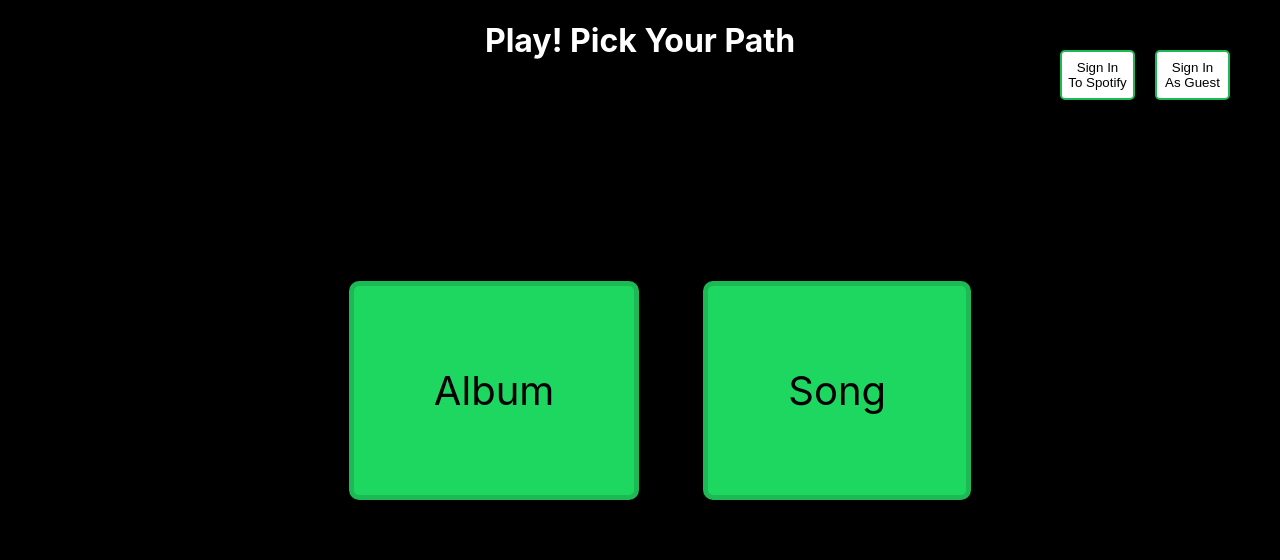
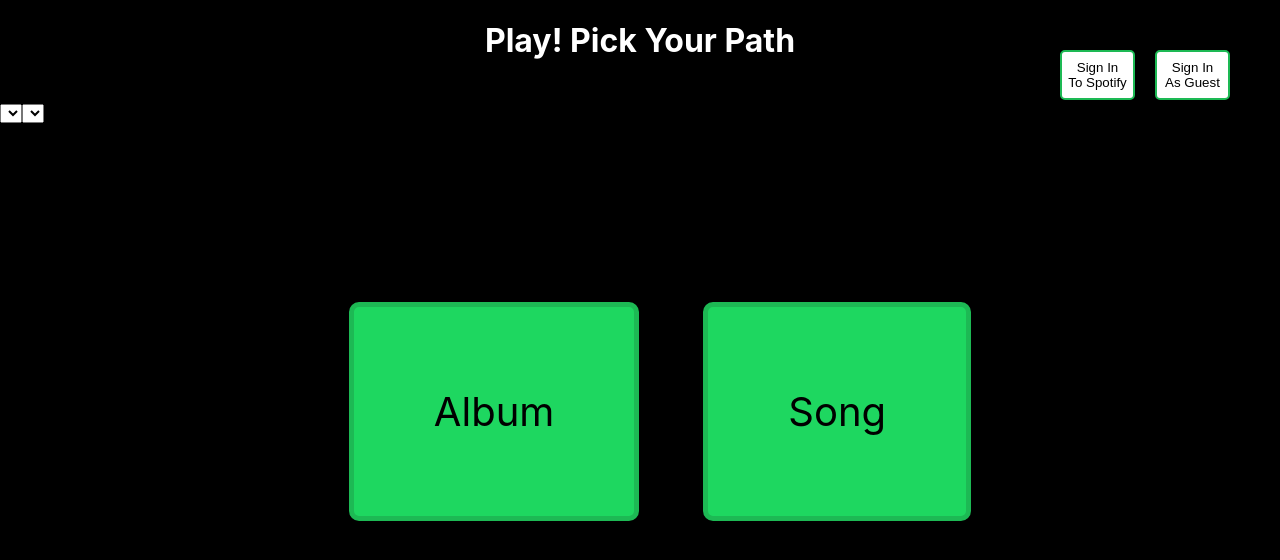
Before and after one commit to ak942/musiqle-front-end, a React (Create React App) app: page / in a window 1280 px wide. Shown: the top 560 px of the page. Built offline with nearby package versions, Linux system fonts and the light colour scheme; no server answers.

Commit message:
Score board updated with logged in user

```diff
--- a/src/App.js
+++ b/src/App.js
@@ -19,12 +19,12 @@ const points = {
 function App() {
 
   // update to axios calls when back-end deployed
-  const [score, setScore] = useState(userinfo[0].score)
-  const [totalScore, setTotalScore] = useState(userinfo[0].totalScore)
-  const [streak, setStreak] = useState(userinfo[0].streak)
+  const [score, setScore] = useState(0)
+  const [totalScore, setTotalScore] = useState(0)
+  const [streak, setStreak] = useState(0)
   const [user, setUser] = useState(null)
   const [userData, setUserData] = useState({})
-  const [accessToken, setAccessToken] = useState("BQCo2b6my_0TeDWD5sUr5Cy3HvldJn_6sqLjSUAd0hQ5FvOOkpGXRSAyzO0hmIrzCeCo69Oupk_jd_5Yi_gmXup5s-oHWL_xvG_YKeAxJPyTgbVo1aM")
+  const [accessToken, setAccessToken] = useState("BQCONSNcxT8Obd2NNgH17wU8jJkhIYirdOSO2ck6oZfHSNaXAN8nbRrffTyFUfPZksB0MQPQ7yWFd7hhjzjMAuQdPPUaCMsQYOnffTXG1xXw_t8lt0k")
   const [playlistID, setPlaylistID] = useState("1ap9564Wpqxi2Bb8gVaSWc")
   const [playlistData, setPlaylistData] = useState([])
   const [allData, setAllData] = useState([])
@@ -70,14 +70,9 @@ function App() {
     await fetch(`https://api.spotify.com/v1/playlists/${playlistID}/tracks`, userParameters)
       .then(async (response) => {
         const { items } = await response.json()
-        // console.log("My response: ", items)
         setPlaylistData(items)
       })
-      // .then(response => setPlaylistData(response.items))
       .catch(err => console.log("An error has occurred.", err))
-
-    // console.log("Tracks info: ", tracks)
-    // return tracks
   }, [accessToken])
 
 
@@ -87,14 +82,16 @@ function App() {
 
   console.log(playlistData)
 
-//Getting all the Users from DB
+  // Getting all the Users from DB
   useEffect(()=> {
     axios.get('https://musiqle-back-end-w9vy.onrender.com/user').then((response)=>{
     setAllData(response.data)
     console.log(response.data)
     })
   },[]);
-//choosing the right user
+
+
+  //choosing the right user
   const getUserData = (newuser) => {
     const specificUser = allData.find(user => {
       return user.name === newuser
@@ -109,9 +106,13 @@ function App() {
           "bestScoreAlbum": 0,
           "bestScoreSong": 0
       }
+
     const specificUserChoosen = specificUser? specificUser : newUserData //postnewuser
     setUser(specificUserChoosen.name)
     setUserData(specificUserChoosen)
+    setScore(specificUserChoosen.score)
+    setTotalScore(specificUserChoosen.totalScore)
+    setStreak(specificUserChoosen.streak)
     console.log(specificUserChoosen, "new")
     console.log(userData, "userdata")
   }
@@ -135,6 +136,8 @@ function App() {
   const resetStreak = () => {
     setStreak(0)
   }
+
+  const loggedIn = (user !== null) ? true : false
 
 
   return (
--- a/src/components/Album.js
+++ b/src/components/Album.js
@@ -9,15 +9,15 @@ import NavBar from './NavBar';
 
 const Album = ({ playlistData, resetScore, currentScore, totalScore, streak, increaseCurrentScore, increaseStreak, resetStreak, increaseTotalScore }) => {
 
-    const songList = playlistData
-    console.log("These are my songs: ", songList)
+    const playlist = playlistData
+    console.log("These are my songs: ", playlist)
     const [attempts, setAttempts] = useState(4)
     const [num, setNum] = useState(8)
 
     const getRandomAlbum = () => {
-        const randomNum = Math.floor(Math.random() * songList.length)
-        console.log(songList[randomNum])
-        return songList[randomNum]
+        const randomNum = Math.floor(Math.random() * playlist.length)
+        console.log(playlist[randomNum])
+        return playlist[randomNum]
     }
 
     const [randomAlbum, setRandomAlbum] = useState(getRandomAlbum())
--- a/src/components/Home.js
+++ b/src/components/Home.js
@@ -3,17 +3,17 @@ import { Link } from "react-router-dom";
 import './home.css'
 import SpotifyPopUp from './SpotifyPopUp'
 
-const Home = ({user, findUser}) => {
+const Home = ({ user, findUser }) => {
     const [clicked, setClicked] = React.useState(false)
 
-    const spotifyClick = ()=> {
+    const spotifyClick = () => {
         setClicked(true)
     }
     const close = () => {
         setClicked(false)
     }
     const signIn = () => {
-        if (!clicked && !user){
+        if (!clicked && !user) {
             return (
                 <div>
                     <button className="circular signin" onClick={spotifyClick}>
@@ -35,9 +35,11 @@ const Home = ({user, findUser}) => {
             <h1 className="welcome-header">Play! Pick Your Path</h1>
             <div className="right">
                 {signIn()}
-                {clicked? <SpotifyPopUp closeCallBack={close} findUser={findUser}/> : null}
+                {clicked ? <SpotifyPopUp closeCallBack={close} findUser={findUser} /> : null}
             </div>
             <br />
+            <select placeholder="Pick a Genre"></select>
+            <select placeholder="Pick a Playlist"></select>
             <ul className="link-container">
                 <li className="link-list">
                     <div className="link">
--- a/src/components/Song.js
+++ b/src/components/Song.js
@@ -10,7 +10,7 @@ const qs =require('qs')
 const Song = ({ currentScore, totalScore, streak, increaseScore, increaseStreak, resetStreak, increaseTotalScore }) => {
 
     const [attempts, setAttempts] = useState(4)
-    // const [songData, setSongData] = useState(null)
+    const [songData, setSongData] = useState(null)
 
     const getRandomSong = () => {
         const randomNum = Math.floor(Math.random() * songinfo.length)
```
Lines whose indentation alone changed are shown as unchanged.
